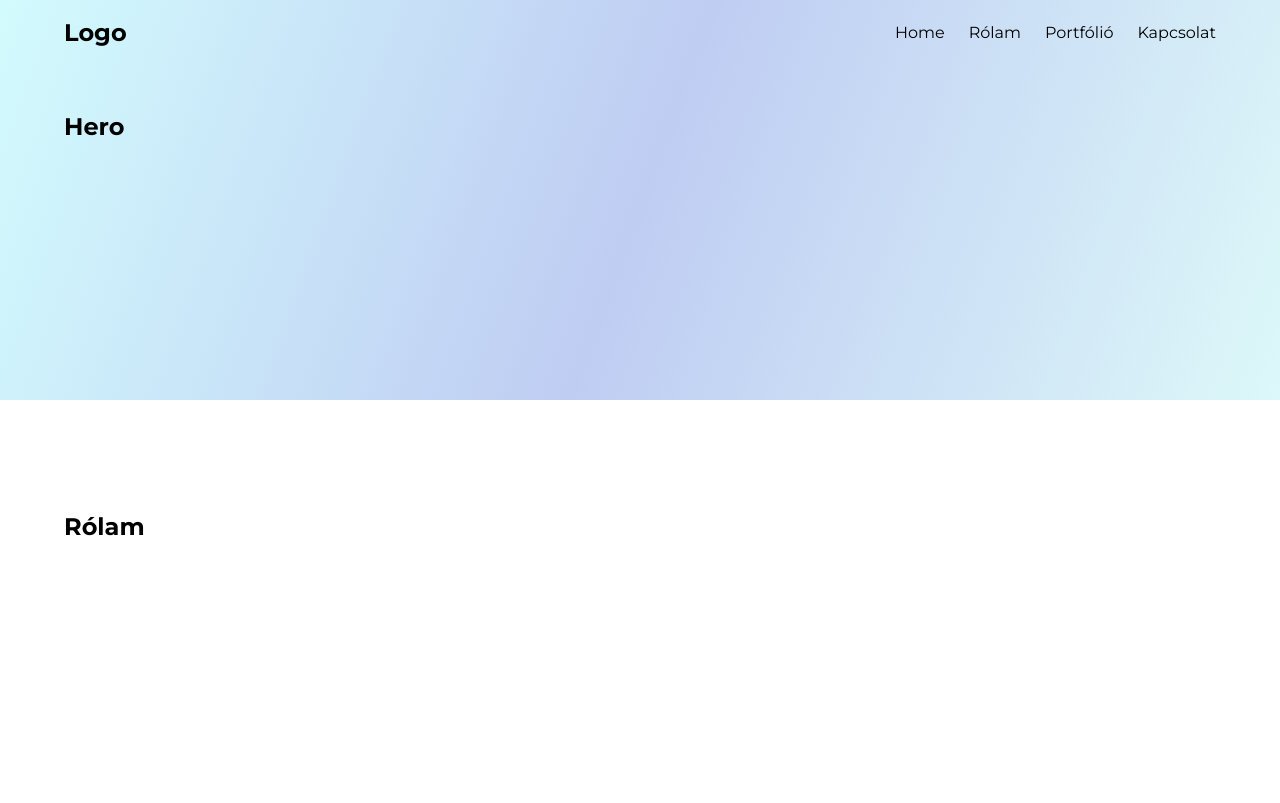
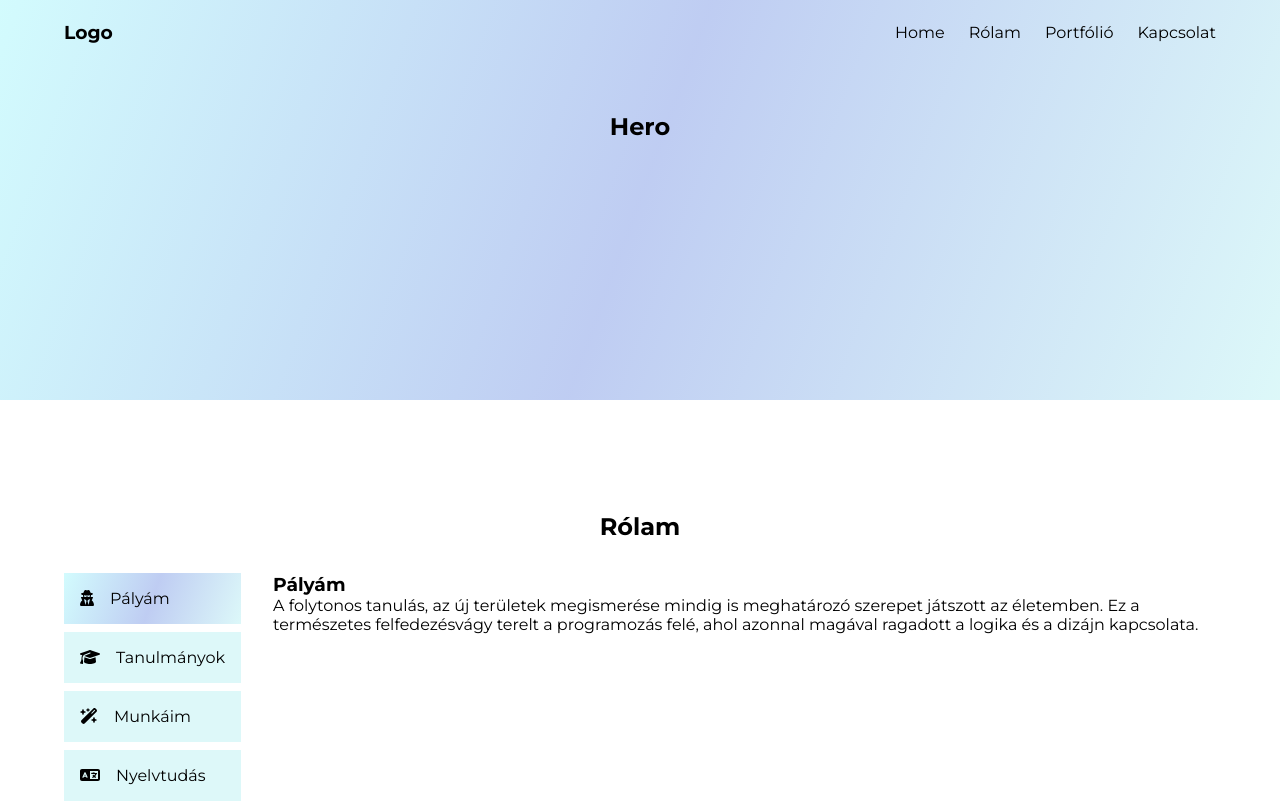
Before and after one commit to PriskinZsuzsanna/priskinzsuzsanna.github.io, an Angular app: page / in a window 1280 px wide. Shown: the top 803 px of the page. Built offline with nearby package versions, Linux system fonts and the light colour scheme.

Commit message:
scroll-bg

```diff
--- a/src/app/app.component.html
+++ b/src/app/app.component.html
@@ -1,9 +1,9 @@
 <section  id="hero" class="hero">
-  <header [ngClass]="menuOpen ? 'open' : '' ">
+  <header [ngClass]="menuOpen ? 'open' : '' " >
 
-      <nav>
+      <nav (scroll)="onWindowScroll()">
         <div class="logo">
-          <h2>Logo</h2>
+          <h1>Logo</h1>
         </div>
         <ul  [ngClass]="menuOpen ? 'open' : '' ">
           <li><a (click)="jump('hero')" >Home</a></li>
@@ -19,25 +19,76 @@
 
   </header>
   <div class="container">
-    <h1>Hero</h1>
+    <h2>Hero</h2>
   </div>
 </section>
 
 <section   id="about" class="about">
   <div class="container">
-    <h1>Rólam</h1>
+    <h2>Rólam</h2>
+    <div class="side-flex-container">
+
+      <div class="side-menu">
+        <button [ngClass]="isAbout ? 'active' : '' " (click)="toggleAboutMenu('isAbout')">
+          <fa-icon [icon]="faUserSecret" ></fa-icon>
+          <span class="button-text">Pályám</span>
+        </button>
+        <button [ngClass]="isStudies ? 'active' : '' " (click)="toggleAboutMenu('isStudies')">
+          <fa-icon [icon]="faGraduationCap" ></fa-icon>
+          <span class="button-text">Tanulmányok</span>
+        </button>
+        <button [ngClass]="isExperience ? 'active' : '' " (click)="toggleAboutMenu('isExperience')">
+          <fa-icon [icon]="faMagicWandSparkles" ></fa-icon>
+          <span class="button-text">Munkáim</span>
+        </button>
+        <button [ngClass]="isLanguages ? 'active' : '' " (click)="toggleAboutMenu('isLanguages')">
+          <fa-icon [icon]="faLanguage" ></fa-icon>
+          <span class="button-text">Nyelvtudás</span>
+        </button>
+      </div>
+
+      <div class="right-text">
+
+        <div  *ngIf="isAbout">
+          <h3>Pályám</h3>
+          <p>A folytonos tanulás, az új területek megismerése mindig is meghatározó szerepet játszott az életemben.
+            Ez a természetes felfedezésvágy terelt a programozás felé, ahol azonnal magával ragadott a logika és a dizájn kapcsolata.
+          </p>
+        </div>
+        <div *ngIf="isStudies" >
+          <h3>Tanulmányok</h3>
+          <p>A folytonos tanulás, az új területek megismerése mindig is meghatározó szerepet játszott az életemben.
+            Ez a természetes felfedezésvágy terelt a programozás felé, ahol azonnal magával ragadott a logika és a dizájn kapcsolata.
+          </p>
+        </div>
+        <div *ngIf="isExperience" >
+          <h3>Munkáim</h3>
+          <p>A folytonos tanulás, az új területek megismerése mindig is meghatározó szerepet játszott az életemben.
+            Ez a természetes felfedezésvágy terelt a programozás felé, ahol azonnal magával ragadott a logika és a dizájn kapcsolata.
+          </p>
+        </div>
+        <div *ngIf="isLanguages" >
+          <h3>Nyelvtudás</h3>
+          <p>A folytonos tanulás, az új területek megismerése mindig is meghatározó szerepet játszott az életemben.
+            Ez a természetes felfedezésvágy terelt a programozás felé, ahol azonnal magával ragadott a logika és a dizájn kapcsolata.
+          </p>
+        </div>
+
+      </div>
+
+    </div>
   </div>
 </section>
 
 <section  id="portfolio" class="portfolio">
   <div class="container">
-    <h1>Portfólió</h1>
+    <h2>Portfólió</h2>
   </div>
 </section>
 
 <section id="contact" class="contact">
   <div class="container">
-    <h1>Kapcsolat</h1>
+    <h2>Kapcsolat</h2>
   </div>
 </section>
 
--- a/src/app/app.component.ts
+++ b/src/app/app.component.ts
@@ -1,6 +1,7 @@
-import { Component } from '@angular/core';
-import { faBars, faClose } from '@fortawesome/free-solid-svg-icons';
+import { Component, HostListener } from '@angular/core';
+import { faBars, faClose, faUserSecret, faGraduationCap, faMagicWandSparkles, faLanguage } from '@fortawesome/free-solid-svg-icons';
 import { Router } from '@angular/router'
+
 
 @Component({
   selector: 'app-root',
@@ -12,12 +13,35 @@ export class AppComponent {
 
   faBars = faBars
   faClose = faClose
+  faUserSecret = faUserSecret
+  faGraduationCap = faGraduationCap
+  faMagicWandSparkles = faMagicWandSparkles
+  faLanguage = faLanguage
 
   menuOpen: boolean = false
+  isAbout:boolean = true;
+  isStudies : boolean = false;
+  isExperience : boolean = false;
+  isLanguages : boolean = false;
+
 
   constructor(private router: Router){
 
   }
+
+  @HostListener("window:scroll", []) onWindowScroll() {
+    // do some stuff here when the window is scrolled
+    let element = document.querySelector('nav') as HTMLElement;
+    if (window.pageYOffset > element.clientHeight) {
+      element.classList.add('scroll');
+    } else {
+      element.classList.remove('scroll');
+    }
+    const verticalOffset = window.pageYOffset
+          || document.documentElement.scrollTop
+          || document.body.scrollTop || 0;
+  }
+
 
   toggleMenu(){
     this.menuOpen = !this.menuOpen
@@ -28,5 +52,25 @@ export class AppComponent {
     this.router.navigateByUrl('/#'+fragment)
   }
 
+  toggleAboutMenu(button: string){
+    this.isAbout = false
+    this.isStudies = false
+    this.isExperience = false
+    this.isLanguages = false
+    if(button == "isAbout"){
+      this.isAbout = true
+    } else if(button == "isStudies"){
+      this.isStudies = true
+    } else if(button == "isExperience"){
+      this.isExperience = true
+    } else if(button == "isLanguages"){
+      this.isLanguages = true
+    }
+  }
+
+
+
+
+
 
 }
--- a/src/index.html
+++ b/src/index.html
@@ -8,6 +8,6 @@
   <link rel="icon" type="image/x-icon" href="favicon.ico">
 </head>
 <body>
-  <app-root></app-root>
+  <app-root ></app-root>
 </body>
 </html>
--- a/src/styles/_about.scss
+++ b/src/styles/_about.scss
@@ -0,0 +1,41 @@
+.side-flex-container {
+    width: 100%;
+    display: flex;
+    justify-content: flex-start;
+    align-items: stretch;
+    gap: 2rem;
+
+    .side-menu {
+
+        button {
+            display: flex;
+            align-items: center;
+            gap: 1rem;
+            width: 100%;
+            padding: 1rem;
+            font-size: 1rem;
+            outline: none;
+            border: none;
+            background: var(--color-alpha);
+            color: var(--gradient);
+            margin-bottom: .5rem;
+            cursor: pointer;
+
+            &.active {
+                background: var(--gradient);
+                border: none;
+            }
+
+            span {
+                display: none;
+
+                @media screen and (min-width: 900px){
+                    display: block;
+                }
+            };
+        }
+
+
+
+    }
+}
--- a/src/styles/_base.scss
+++ b/src/styles/_base.scss
@@ -42,7 +42,7 @@ app-root {
 
 section {
     width: 100%;
-    height: 50vh;
+    min-height: 50vh;
     padding-top: 4rem;
 
     .container {
@@ -50,3 +50,8 @@ section {
         padding-block: 3rem;
     }
 }
+
+h2 {
+    text-align: center;
+    margin-bottom: 2rem;
+}
--- a/src/styles/_header.scss
+++ b/src/styles/_header.scss
@@ -68,6 +68,11 @@ header {
         }
 
     }
+
+    nav.scroll {
+        background: var(--gradient);
+        backdrop-filter: blur(60px);
+    }
 }
 
 header.open {
--- a/src/styles/_variables.scss
+++ b/src/styles/_variables.scss
@@ -4,6 +4,7 @@ $l-gradient-2: #587cde62;
 $l-gradient-3: #23d3d928;
 $l-primary: #587cde;
 $l-color: #23d3d9;
+$l-color-alpha: #23d3d927;
 $l-bg: #fff;
 $l-open-nav: #587cde;
 
@@ -13,6 +14,7 @@ $d-gradient-2: #241e1e;
 $d-gradient-3: #2f2e2e;
 $d-primary: #fff;
 $d-color: #fe2c5d;
+$d-color-alpha: #fe2c5d3e;
 $d-bg: #000;
 $d-open-nav: #000;
 
@@ -22,6 +24,7 @@ $d-open-nav: #000;
     --color: #{$l-color};
     --bg: #{$l-bg};
     --nav-bg: #{$l-open-nav};
+    --color-alpha: #{$l-color-alpha};
 }
 @mixin dark(){
     --gradient: #{linear-gradient(110deg, $d-gradient-1, $d-gradient-2, $d-gradient-3)};
@@ -29,6 +32,7 @@ $d-open-nav: #000;
     --color: #{$d-color};
     --bg: #{$d-bg};
     --nav-bg: #{$d-open-nav};
+    --color-alpha: #{$d-color-alpha};
 }
 
 body{
```
